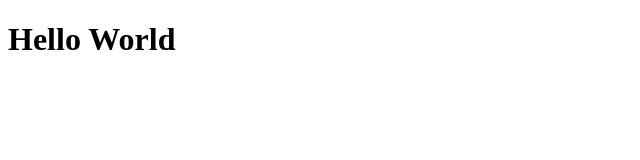
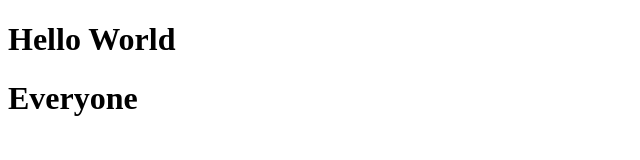
Before and after one commit to AlexisCatrix/helloWorld, a plain HTML site: page index.html in a window 1280 px wide. Shown: the whole page, without its empty margins (0-640 px from the left). Drawn offline with Linux system fonts and the light colour scheme.

Commit message:
My first commit

```diff
--- a/index.html
+++ b/index.html
@@ -6,5 +6,6 @@
 </head>
 <body>
     <h1>Hello World</h1>
+	<h1>Everyone<h1>
 </body>
 </html>
```
